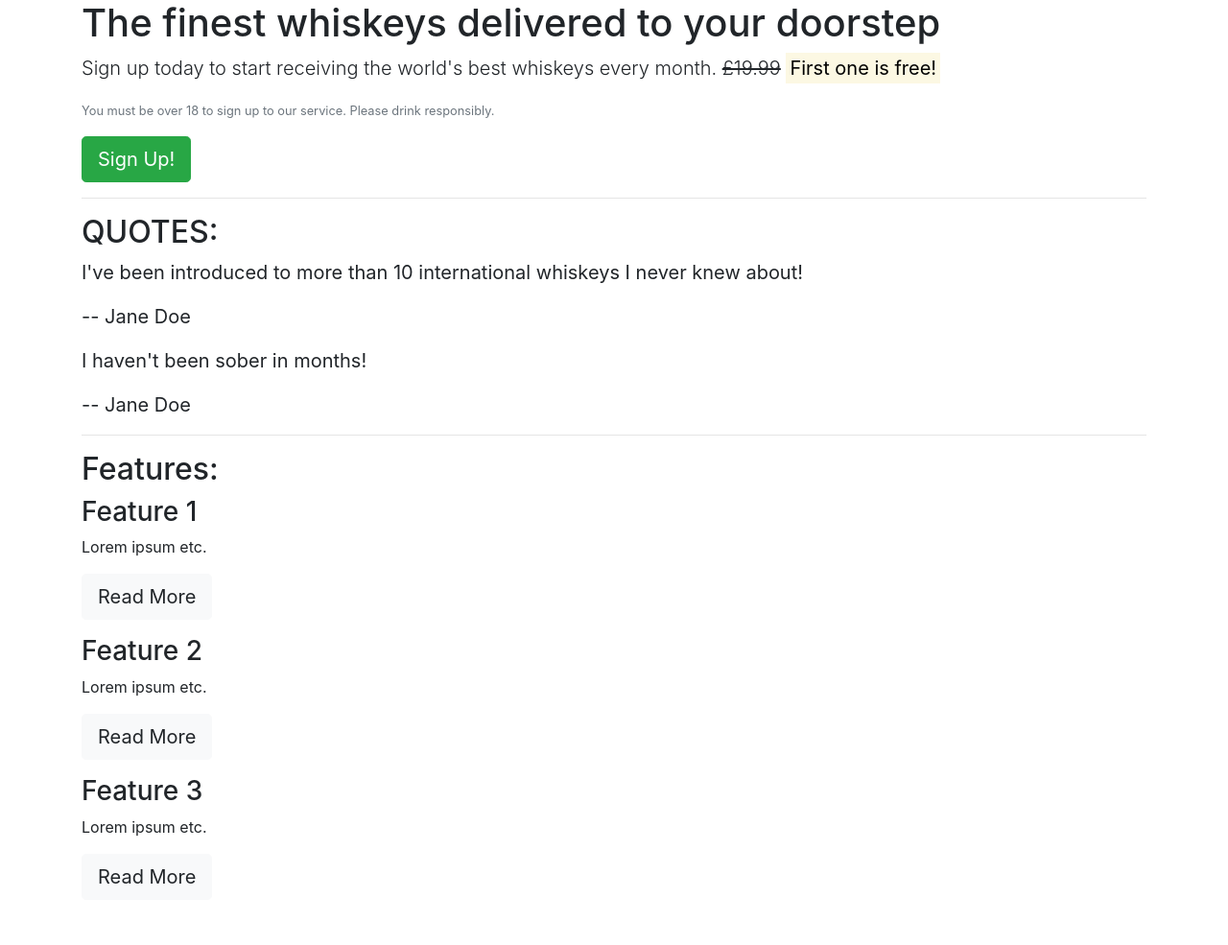
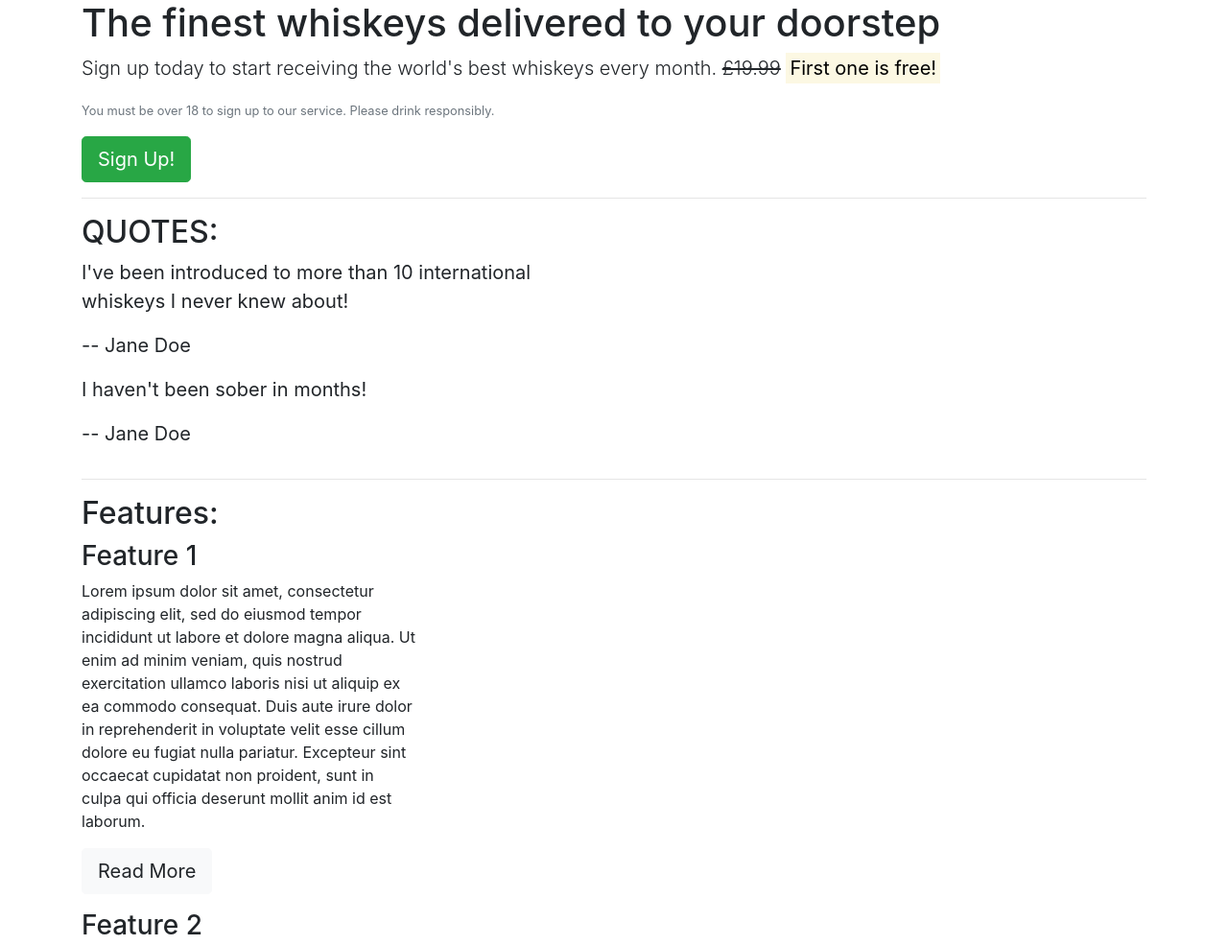
Before and after one commit to lbacon17/bootstrap4, a plain HTML site: page index.html in a window 1280 px wide. Shown: the top 985 px of the page at 96% size. Before the commit the page ends 954 px from the top, so only its background shows below. Drawn offline with nearby package versions, Linux system fonts and the light colour scheme.

Commit message:
update index

```diff
--- a/index.html
+++ b/index.html
@@ -9,6 +9,8 @@
 </head>
 <body>
     <article class="container">
+        <div class="row">
+        <div class="col-12">
             <section class="callout">
                 <h1>The finest whiskeys delivered to your doorstep</h1>
                 <p class="lead">Sign up today to start receiving the world's best whiskeys every month. <s>£19.99</s> <strong><mark>First one is free!</mark></strong></p>
@@ -16,42 +18,72 @@
                 <button class="btn btn-success btn-lg">Sign Up!</button>
 
             </section>
+        </div>
+        </div>
 
         <hr>
 
         <section class="quotes">
+            <div class="row">
+            <div class="col-12">
             <h2 class="text-uppercase">Quotes:</h2>
+            </div>
+            </div>
+            <div class="row">
+            <div class="col-12 col-md-6">
             <blockquote class="blockquote">
                 <p>I've been introduced to more than 10 international whiskeys I never knew about!</p>
                 <p>-- Jane Doe</p>
             </blockquote>
+            </div>
+            </div>
 
+            <div class="row">
+            <div class="col-12 col-md-6">
             <blockquote class="blockquote">
                 <p>I haven't been sober in months!</p>
                 <p>-- Jane Doe</p>
             </blockquote>
+            </div>
+            </div>
         </section>
 
         <hr>
 
         <section class="features">
+            <div class="row">
+            <div class="col-12">
             <h2>Features:</h2>
+            </div>
+            </div>
+            <div class="row">
+            <div class="col-12 col-md-6 col-lg-4">
             <div class="feature">
                 <h3>Feature 1</h3>
-                <p>Lorem ipsum etc.</p>
+                <p>Lorem ipsum dolor sit amet, consectetur adipiscing elit, sed do eiusmod tempor incididunt ut labore et dolore magna aliqua. Ut enim ad minim veniam, quis nostrud exercitation ullamco laboris nisi ut aliquip ex ea commodo consequat. Duis aute irure dolor in reprehenderit in voluptate velit esse cillum dolore eu fugiat nulla pariatur. Excepteur sint occaecat cupidatat non proident, sunt in culpa qui officia deserunt mollit anim id est laborum.</p>
                 <p><a class="btn btn-light btn-lg" href="#">Read More</a></p>
             </div>
+            </div>
+            </div>
 
+            <div class="row">
+            <div class="col-12 col-md-6 col-lg-4">
             <div class="feature">
                 <h3>Feature 2</h3>
-                <p>Lorem ipsum etc.</p>
+                <p>Lorem ipsum dolor sit amet, consectetur adipiscing elit, sed do eiusmod tempor incididunt ut labore et dolore magna aliqua. Ut enim ad minim veniam, quis nostrud exercitation ullamco laboris nisi ut aliquip ex ea commodo consequat. Duis aute irure dolor in reprehenderit in voluptate velit esse cillum dolore eu fugiat nulla pariatur. Excepteur sint occaecat cupidatat non proident, sunt in culpa qui officia deserunt mollit anim id est laborum.</p>
                 <p><a class="btn btn-light btn-lg" href="#">Read More</a></p>
             </div>
+            </div>
+            </div>
 
+            <div class="row">
+            <div class="col-12 d-md-none d-lg-block col-lg-4">
             <div class="feature">
                 <h3>Feature 3</h3>
-                <p>Lorem ipsum etc.</p>
+                <p>Lorem ipsum dolor sit amet, consectetur adipiscing elit, sed do eiusmod tempor incididunt ut labore et dolore magna aliqua. Ut enim ad minim veniam, quis nostrud exercitation ullamco laboris nisi ut aliquip ex ea commodo consequat. Duis aute irure dolor in reprehenderit in voluptate velit esse cillum dolore eu fugiat nulla pariatur. Excepteur sint occaecat cupidatat non proident, sunt in culpa qui officia deserunt mollit anim id est laborum.</p>
                 <p><a class="btn btn-light btn-lg" href="#">Read More</a></p>
+            </div>
+            </div>
             </div>
         </section>
 
```
Lines whose indentation alone changed are shown as unchanged.
